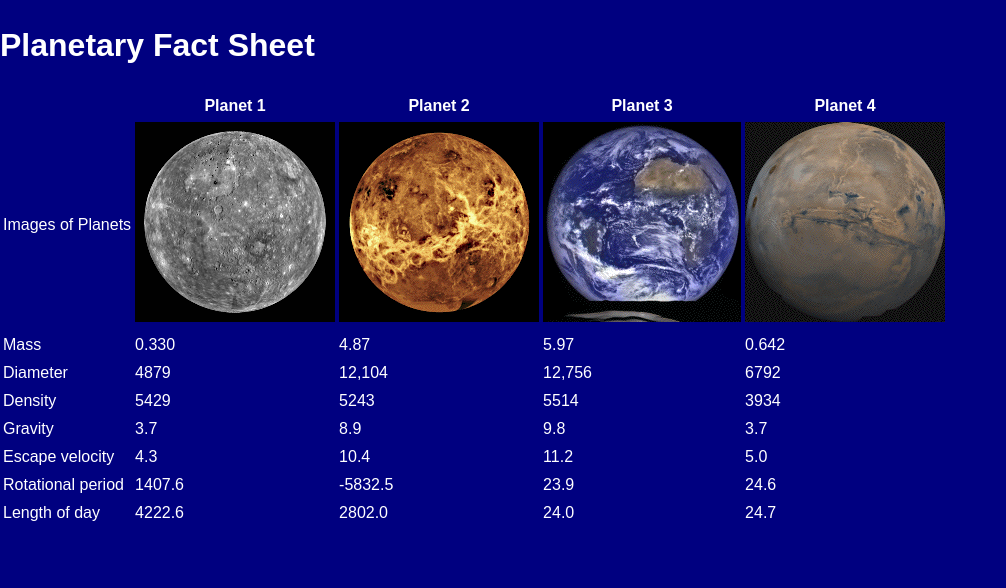
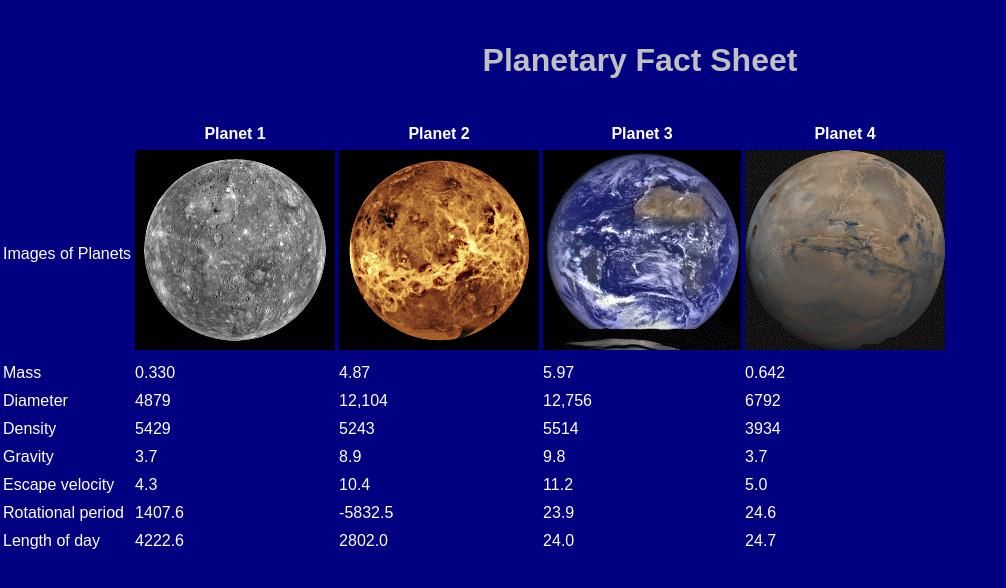
Before and after one commit to SamruddhiKakade/ITMD_361_Lab_6, a plain HTML site: page index.html in a window 1280 px wide. Shown: the whole page, without its empty margins (0-1006 px from the left). Drawn offline with Linux system fonts and the light colour scheme.

Commit message:
title color and align

```diff
--- a/css/style.css
+++ b/css/style.css
@@ -7,3 +7,10 @@ body {
   font-size: 16px;
   line-height: 1.5;
 }
+
+h1.title {
+  color: #C0C0C0;
+  text-align: center;
+  padding: 15px 0;
+  margin-bottom: 20px;
+}
```
